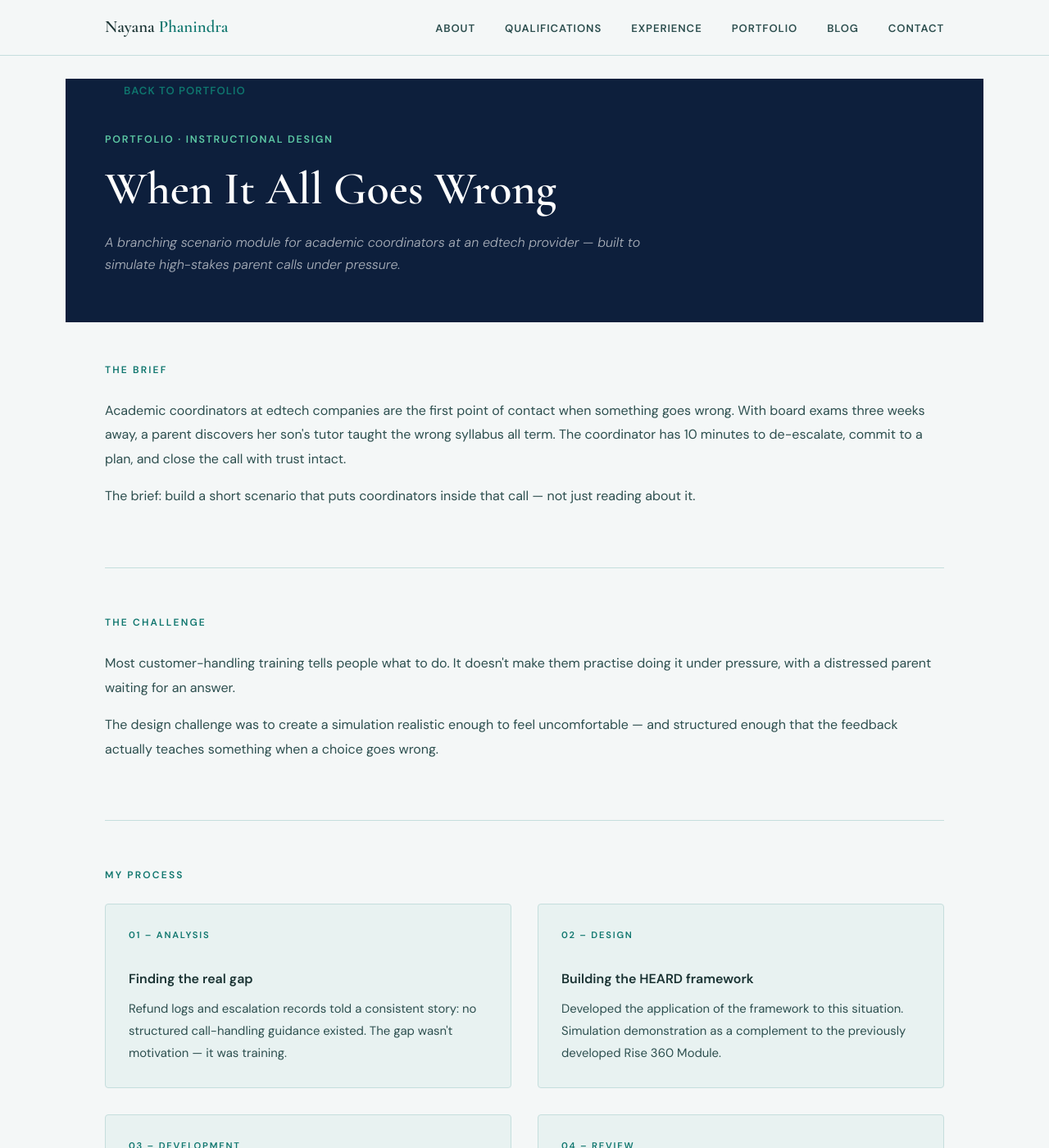
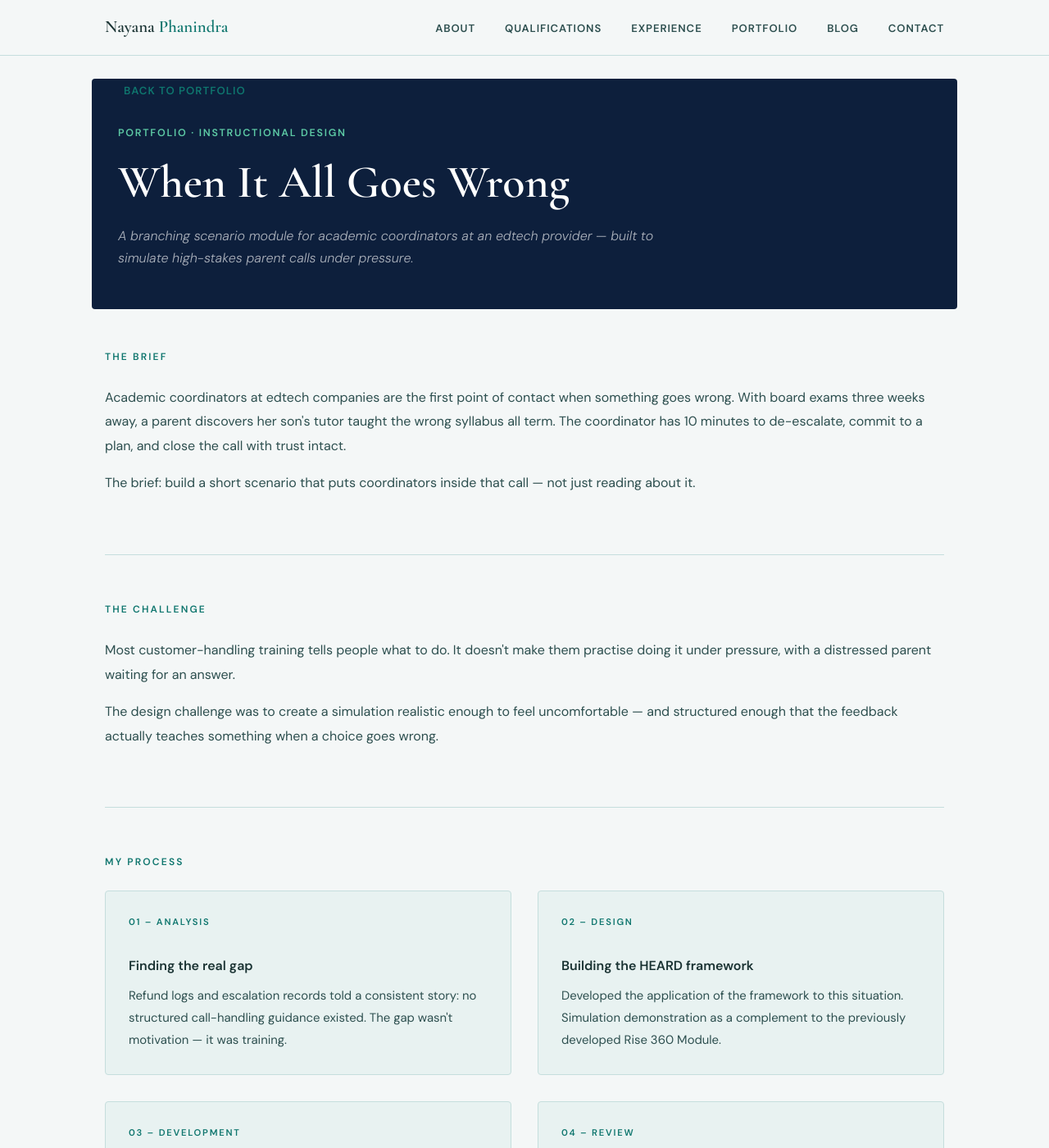
Before and after one commit to nayanaphanindra/nayanaphanindra.github.io, a Jekyll site: the page built from _portfolio/heard-storyline.md, in a window 1280 px wide and 1400 px high. Shown: the whole window at 82% size. Built offline with Jekyll 4.4.1, drawn with Linux system fonts in a browser that asks for light colours.

Commit message:
Update portfolio_item.html

```diff
--- a/_layouts/portfolio_item.html
+++ b/_layouts/portfolio_item.html
@@ -1,18 +1,6 @@
 ---
 layout: default
 ---
-<style>
-.portfolio-page .post-content { max-width: 100%; }
-.portfolio-page .port-hero-band {
-  margin-left: calc(-1 * clamp(1.25rem, 5vw, 3rem));
-  margin-right: calc(-1 * clamp(1.25rem, 5vw, 3rem));
-  margin-top: -2rem;
-  margin-bottom: 3rem;
-  border-radius: 0;
-  padding: 4rem clamp(1.25rem, 5vw, 3rem) 3.5rem;
-}
-</style>
-
 <main class="portfolio-page">
   <div class="container">
     <a href="{{ '/#portfolio' | relative_url }}" class="back-link">
```
